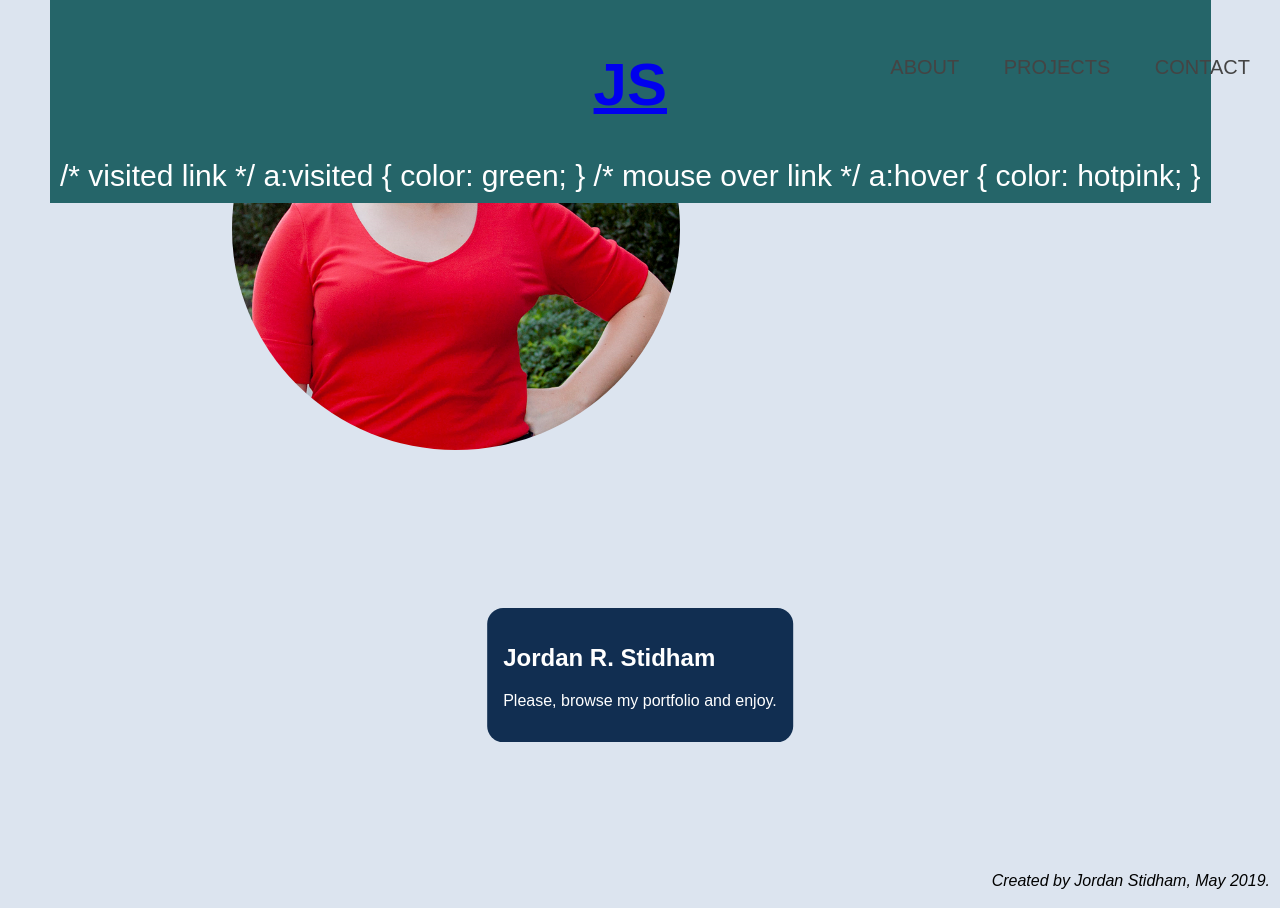
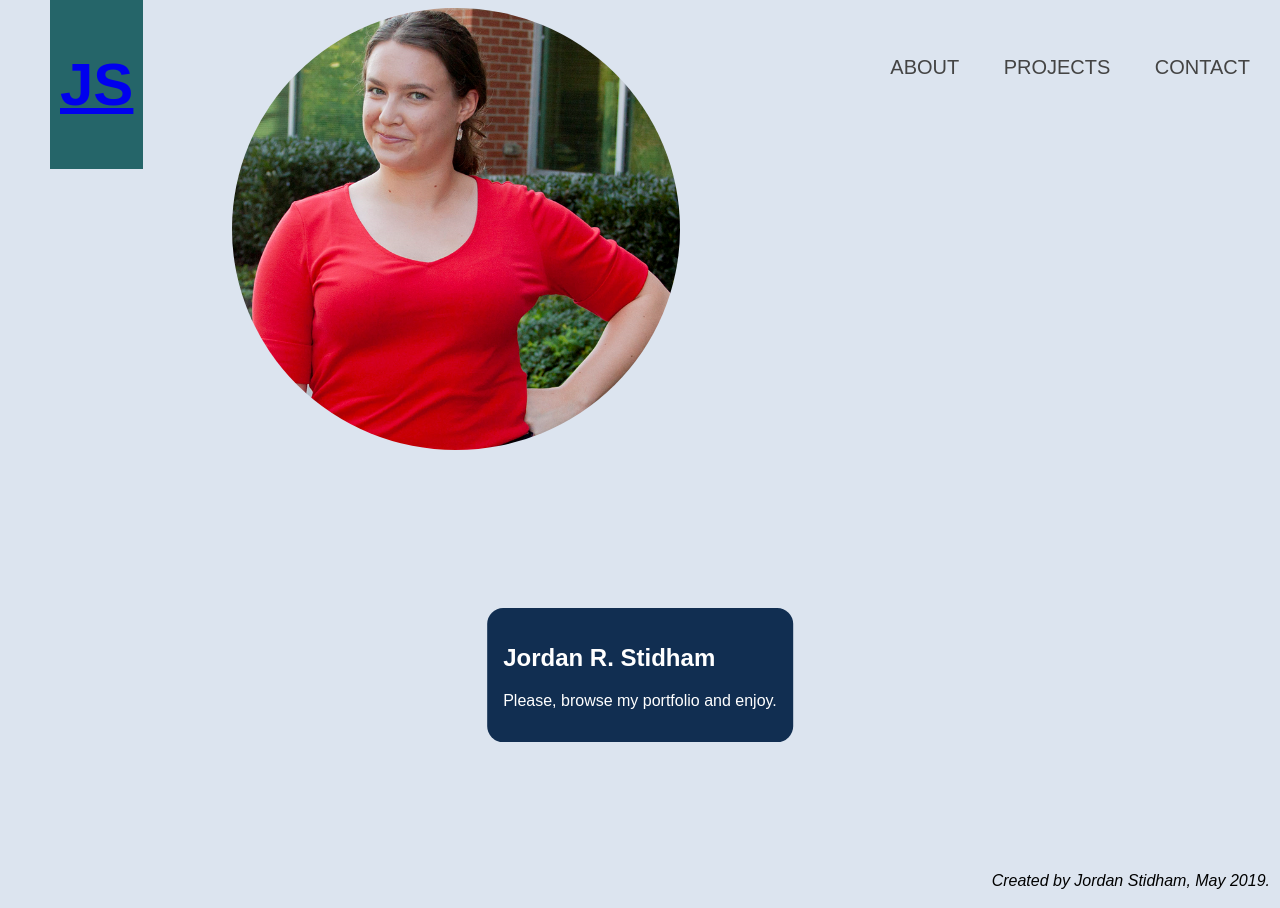
Before and after one commit to jordanstidham/PORTFOLIO, a Jekyll site: the page built from README.md, in a window 1280 px wide. Built offline with Jekyll 4.4.1, drawn with Linux system fonts in a browser that asks for light colours; our own code applies the rules of GitHub Pages for plain Markdown files.

Commit message:
Update default.html

```diff
--- a/_layouts/default.html
+++ b/_layouts/default.html
@@ -9,15 +9,6 @@
 
 			<div class= "head">
 				<h1><a href="default.html">JS</a></h1>
-				/* visited link */
-				a:visited {
- 					 color: green;
-				}
-
-				/* mouse over link */
-				a:hover {
- 					 color: hotpink;
-				}
 			</div>
 
 		<!-- navbar -->
```
